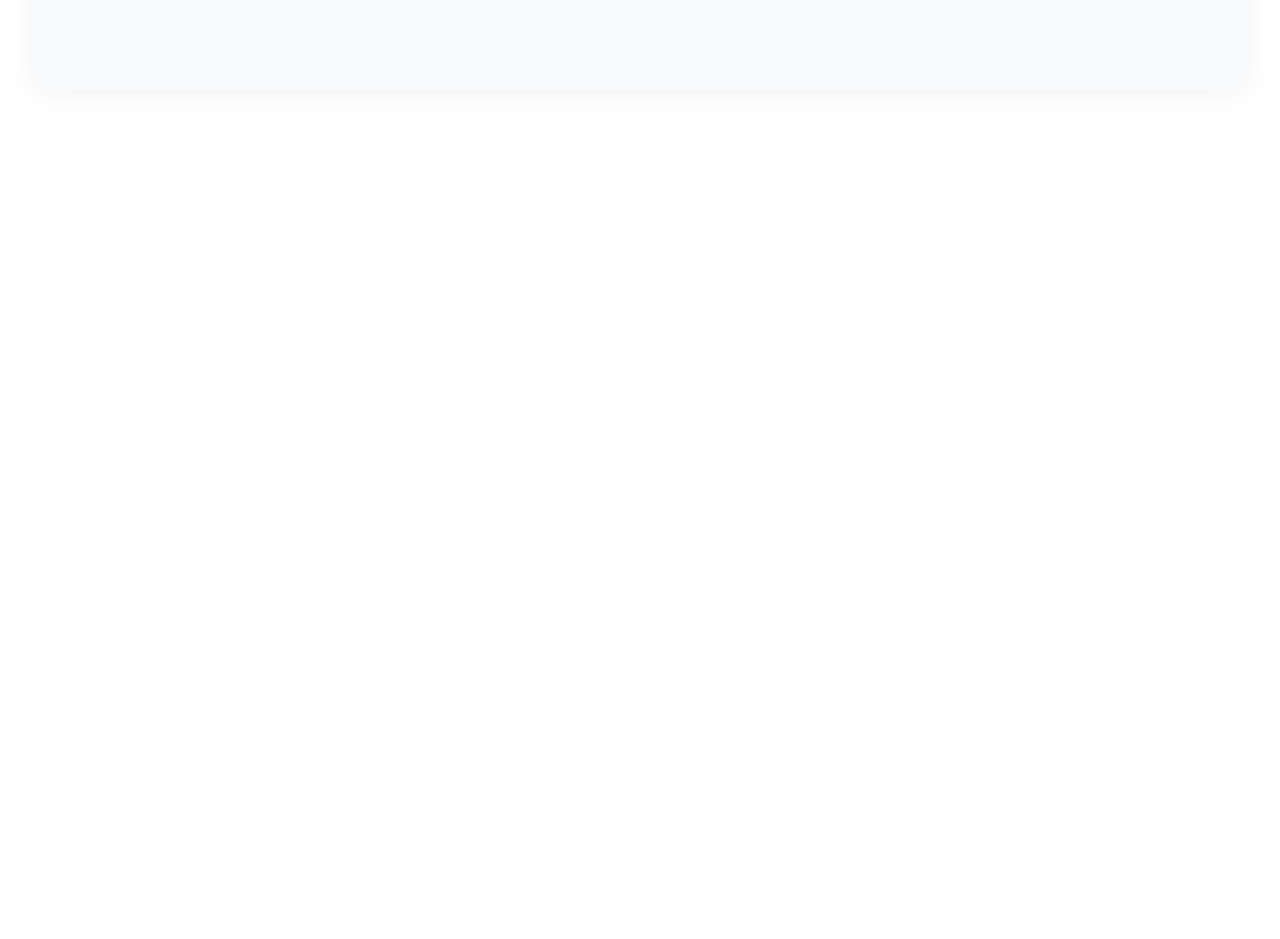
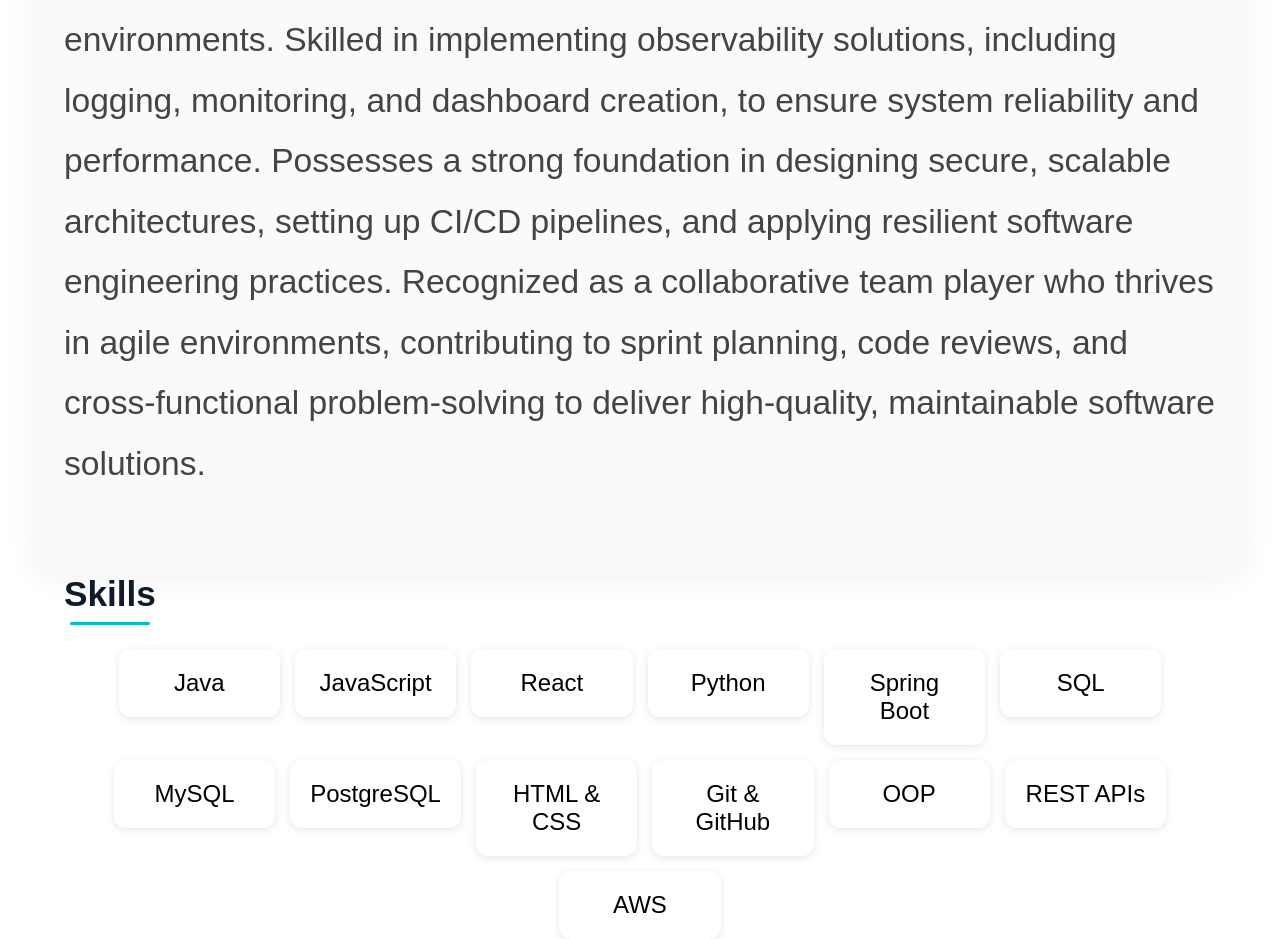
Before and after one commit to eyucoli20/Portfolio_Web, a React (Vite) app: page / in a window 1280 px wide. Shown: the part 1236-2175 px from the top of the page. Before the commit the page ends 1326 px from the top, so only its background shows below. Built offline with nearby package versions, Linux system fonts and the light colour scheme.

Commit message:
update skills

```diff
--- a/src/App.jsx
+++ b/src/App.jsx
@@ -2,6 +2,7 @@
 import About from './Components/About/About'
 import Banner from './Components/Banner/Banner'
 import Header from './Components/Header/Header'
+import Skills from './Components/Skills/Skills'
 
 function App() {
   return (
@@ -9,6 +10,7 @@
       <Header/>
       <Banner />
       <About />
+      <Skills />
     </>
   )
 }
--- a/src/Components/About/About.css
+++ b/src/Components/About/About.css
@@ -6,7 +6,7 @@
     background-color: #f9fafb;
     border-radius: 20px;
     box-shadow: 0 4px 30px rgba(0, 0, 0, 0.05);
-    text-align: center;
+    text-align: left;
     transition: all 0.3s ease;
 }
 
--- a/src/Components/About/About.jsx
+++ b/src/Components/About/About.jsx
@@ -7,9 +7,15 @@
             <section id="about" className="container py-5">
                 <h2 className="mb-4 text-dark">About Me</h2>
                 <p className="lead">
-                    I am a Software Developer with strong skills in application development and layout design. Known for adaptability,
-                    problem-solving, and project management. Experienced in leading innovative projects and collaborating across teams.
-                    Passionate about technology and committed to excellence in software development.
+                    Experienced Software Engineer with years of experience in designing, developing, and maintaining
+                    full-stack and backend applications across diverse projects. Proficient in building robust systems using
+                    Java, JavaScript/React, and both SQL and NoSQL databases. Adept at leveraging Python for
+                    automation and tooling, and experienced working within different environments. Skilled in implementing
+                    observability solutions, including logging, monitoring, and dashboard creation, to ensure system
+                    reliability and performance. Possesses a strong foundation in designing secure, scalable architectures,
+                    setting up CI/CD pipelines, and applying resilient software engineering practices. Recognized as a
+                    collaborative team player who thrives in agile environments, contributing to sprint planning, code
+                    reviews, and cross-functional problem-solving to deliver high-quality, maintainable software solutions.
                 </p>
             </section>
         </div>
--- /dev/null
+++ b/src/Components/Skills/Skills.css
@@ -0,0 +1,72 @@
+/* Section container */
+.skills-section {
+    padding: 5rem 2rem;
+    background-color: #f3f2f1;
+}
+
+.container {
+    max-width: 90%;
+    margin: 0 auto;
+}
+
+h2 {
+    font-size: 2.2rem;
+    font-weight: 700;
+    color: #0d1b2a;
+    margin-bottom: 1.5rem;
+    position: relative;
+    display: inline-block;
+}
+h2::after {
+    content: "";
+    display: block;
+    width: 80px;
+    height: 3px;
+    background-color: #00bcd4;
+    margin: 0.5rem auto 0;
+    border-radius: 2px;
+}
+
+
+/* Skill cards */
+.card {
+    background-color: #fff;
+    border-radius: 12px;
+    padding: 20px;
+    box-shadow: 0 2px 8px rgba(0, 0, 0, 0.1);
+    font-weight: 500;
+    font-size: 1.50rem;
+    transition: transform 0.3s ease, box-shadow 0.3s ease;
+    cursor: default;
+}
+
+.card:hover {
+    transform: translateY(-5px);
+    box-shadow: 0 6px 20px rgba(0, 0, 0, 0.15);
+}
+
+.row {
+    display: flex;
+    flex-wrap: wrap;
+    gap: 15px;
+    justify-content: center;
+}
+
+.col-6 {
+    flex: 0 0 48%;
+}
+
+@media (min-width: 768px) {
+        .col-md-4 {
+        flex: 0 0 31%;
+    }
+}
+
+@media (min-width: 992px) {
+    .col-lg-2 {
+        flex: 0 0 14%;
+    }
+}
+    .text-center {
+    text-align: center;
+}
--- /dev/null
+++ b/src/Components/Skills/Skills.jsx
@@ -0,0 +1,31 @@
+import React from 'react'
+import './Skills.css'
+
+function Skills() {
+    return (
+        <div>
+            <section  id="skills" className="py-5">
+                <div className="container">
+                    <h2 className="mb-4 text-dark">Skills</h2>
+                    <div className="row g-3">
+                        <div className="col-6 col-md-4 col-lg-2"><div className="card text-center p-3 shadow-sm">Java</div></div>
+                        <div className="col-6 col-md-4 col-lg-2"><div className="card text-center p-3 shadow-sm">JavaScript</div></div>
+                        <div className="col-6 col-md-4 col-lg-2"><div className="card text-center p-3 shadow-sm">React</div></div>
+                        <div className="col-6 col-md-4 col-lg-2"><div className="card text-center p-3 shadow-sm">Python</div></div>
+                        <div className="col-6 col-md-4 col-lg-2"><div className="card text-center p-3 shadow-sm">Spring Boot</div></div>
+                        <div className="col-6 col-md-4 col-lg-2"><div className="card text-center p-3 shadow-sm">SQL </div></div>
+                        <div className="col-6 col-md-4 col-lg-2"><div className="card text-center p-3 shadow-sm">MySQL</div></div>
+                        <div className="col-6 col-md-4 col-lg-2"><div className="card text-center p-3 shadow-sm">PostgreSQL</div></div>
+                        <div className="col-6 col-md-4 col-lg-2"><div className="card text-center p-3 shadow-sm">HTML & CSS</div></div>
+                        <div className="col-6 col-md-4 col-lg-2"><div className="card text-center p-3 shadow-sm">Git & GitHub</div></div>
+                        <div className="col-6 col-md-4 col-lg-2"><div className="card text-center p-3 shadow-sm">OOP</div></div>
+                        <div className="col-6 col-md-4 col-lg-2"><div className="card text-center p-3 shadow-sm">REST APIs</div></div>
+                        <div className="col-6 col-md-4 col-lg-2"><div className="card text-center p-3 shadow-sm">AWS</div></div>
+                    </div>
+                </div>
+            </section>
+        </div>
+    )
+}
+
+export default Skills
```
